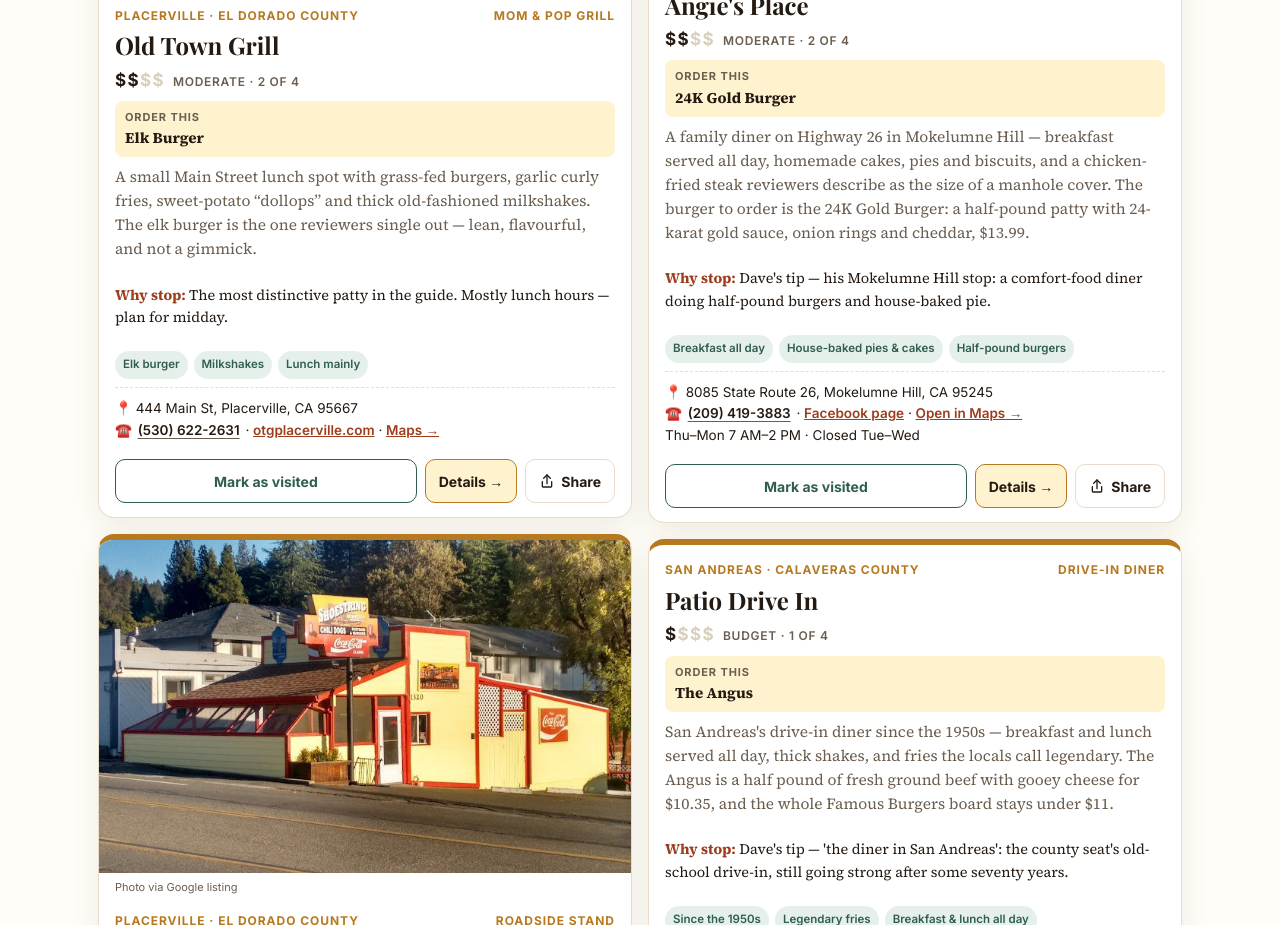
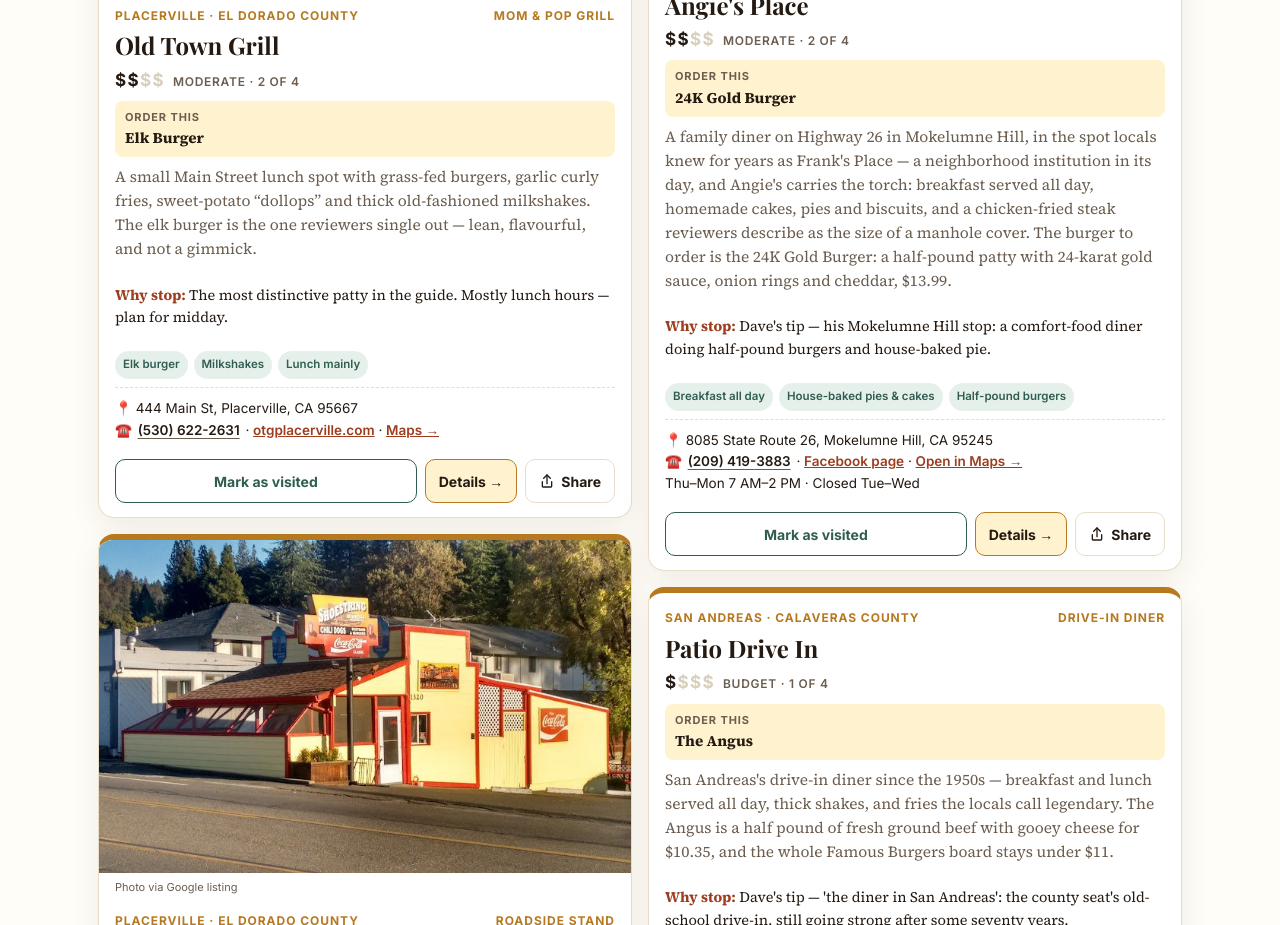
Before and after one commit to davedellaquila/burgers-in-the-gold-country, a plain HTML site: page index.html in a window 1280 px wide. Shown: the part 6820-7745 px from the top of the page. Drawn offline with nearby package versions, Linux system fonts and the light colour scheme.

Commit message:
Angie's Place: homage to Frank's Place in the description (Dave's direction, Nov 24)

```diff
--- a/index.html
+++ b/index.html
@@ -675,7 +675,7 @@ footer{font-family:Inter,sans-serif;font-size:12.5px;color:var(--muted);margin-t
       <h3>Angie's Place</h3>
       <div class="priceband" aria-label="Price band: Moderate — 2 of 4 dollar signs"><span class="dollars" aria-hidden="true"><span class="on">$$</span><span class="off">$$</span></span><span class="pricelabel">Moderate · 2 of 4</span></div>
       <div class="sig"><span>Order this</span>24K Gold Burger</div>
-      <p class="desc">A family diner on Highway 26 in Mokelumne Hill — breakfast served all day, homemade cakes, pies and biscuits, and a chicken-fried steak reviewers describe as the size of a manhole cover. The burger to order is the 24K Gold Burger: a half-pound patty with 24-karat gold sauce, onion rings and cheddar, $13.99.</p>
+      <p class="desc">A family diner on Highway 26 in Mokelumne Hill, in the spot locals knew for years as Frank's Place — a neighborhood institution in its day, and Angie's carries the torch: breakfast served all day, homemade cakes, pies and biscuits, and a chicken-fried steak reviewers describe as the size of a manhole cover. The burger to order is the 24K Gold Burger: a half-pound patty with 24-karat gold sauce, onion rings and cheddar, $13.99.</p>
       <p class="why"><strong>Why stop:</strong> Dave's tip — his Mokelumne Hill stop: a comfort-food diner doing half-pound burgers and house-baked pie.</p>
       <div class="tags"><span class="tag">Breakfast all day</span><span class="tag">House-baked pies &amp; cakes</span><span class="tag">Half-pound burgers</span></div>
       <div class="details">📍 8085 State Route 26, Mokelumne Hill, CA 95245<br>☎️ <a href="tel:+12094193883" aria-label="Call (209) 419-3883">(209) 419-3883</a> · <a href="https://www.facebook.com/61578267180999" target="_blank" rel="noopener">Facebook page</a> · <a data-mapaddr="8085 State Route 26, Mokelumne Hill, CA 95245" data-mapq="Angie's Place, Mokelumne Hill, CA" data-maposm="8085 CA-26, Mokelumne Hill, CA" href="https://www.google.com/maps/search/?api=1&query=Angies+Place+Mokelumne+Hill+CA" target="_blank" rel="noopener">Open in Maps →</a><br>Thu–Mon 7 AM–2 PM · Closed Tue–Wed</div>
```
